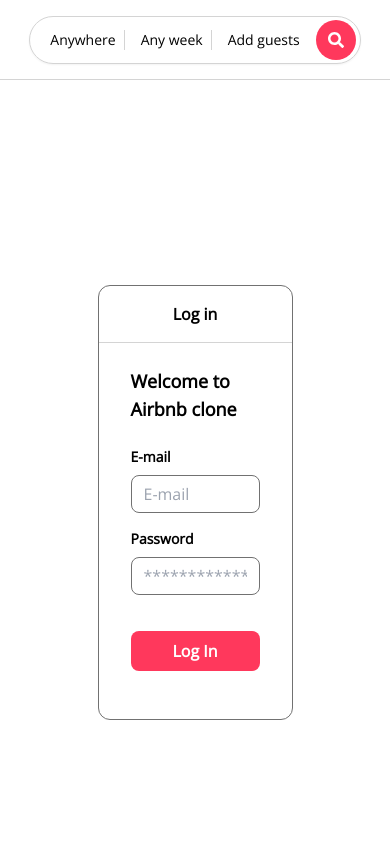
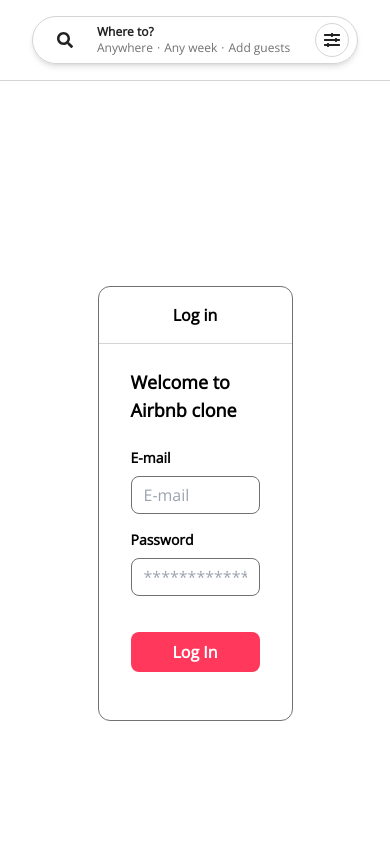
Before and after one commit to AleksGradel/airbnb-clone, a Next.js app: page /login in a window 390 px wide. Shown: the top 844 px of the page. Built offline with nearby package versions, Linux system fonts and the light colour scheme; no server answers.

Commit message:
Adjust header for small devices

```diff
--- a/components/Header/Header.js
+++ b/components/Header/Header.js
@@ -1,16 +1,18 @@
 import Logo from './fragments/Logo'
-import Search from './fragments/Search'
+import SearchDefault from './fragments/SearchDefault'
 import LanguageSelector from './fragments/LanguageSelector'
 import User from './fragments/User'
 import { useEffect, useRef, useState } from 'react'
 import SearchExpanded from './fragments/SearchExpanded'
 import { useRouter } from 'next/router'
+import { useMediaQuery } from 'react-responsive'
+import SearchSmall from './fragments/SearchSmall'
 
 function Header() {
   const [isExpanded, setIsExpanded] = useState(false)
   const router = useRouter()
-
   const headerRef = useRef(null)
+  const isSmallDevice = useMediaQuery({ query: '(max-width: 768px)'})
 
   const handleClickOutsideHeader = (e) => {
     if ((headerRef.current) && !headerRef.current.contains(e.target)) {
@@ -25,11 +27,11 @@
     }
   }, [])
 
+  const DefaultHeader = () => {
     return (
       <div
         ref={headerRef}
-      className={`w-full sticky top-0 inset-x-0 z-10 border-b border-grey-light bg-white
-                ${isExpanded ? 'h-40' : 'h-20' } transition-height duration-100 ease-in`}>
+        className={`${isExpanded ? 'h-40' : 'h-20' } transition-height duration-100 ease-in`}>
         <div className='flex flex-col items-center px-2 sm:px-8'>
           <div className={`w-full h-20 flex flex-auto flex-row items-center
                           ${isExpanded ? 'justify-between' : 'justify-center sm:justify-between'}`}>
@@ -39,7 +41,7 @@
             { router.pathname === '/reservation/[slug]'
               ? null
               : !isExpanded
-              ? <Search expandSearch={() => setIsExpanded(true)}/>
+                ? <SearchDefault expandSearch={() => setIsExpanded(true)}/>
                 : (<div className='flex flex-row justify-center content-center gap-12 text-sm'>
                     <div>
                       <span className='font-bold cursor-pointer underline underline-offset-8'>Stays</span>
@@ -82,4 +84,22 @@
     )
   }
 
+  const SmallHeader = () => {
+    return (
+      <div className='py-4 px-8 flex w-full h-20'>
+        <SearchSmall />
+      </div>
+    )
+  }
+
+  return (
+    <div className='w-full sticky top-0 inset-x-0 z-10 border-b border-grey-light  bg-white'>
+      { isSmallDevice
+        ? <SmallHeader />
+        : <DefaultHeader />
+      }
+    </div>
+  )
+}
+
 export default Header
--- a/components/Header/fragments/Search.js
+++ b/components/Header/fragments/SearchDefault.js
@@ -1,6 +1,6 @@
 import { FaSearch } from 'react-icons/fa'
 
-function Search({ expandSearch }) {
+function SearchDefault({ expandSearch }) {
   return (
     <div
       onClick={expandSearch}
@@ -13,4 +13,4 @@
   )
 }
 
-export default Search
+export default SearchDefault
--- /dev/null
+++ b/components/Header/fragments/SearchSmall.js
@@ -0,0 +1,34 @@
+import { FaSearch, FaSlidersH } from 'react-icons/fa'
+
+const SearchSmall = () => {
+  return (
+    <div
+        className='flex items-center justify-items-stretch w-full rounded-full border border-grey-light
+        pl-6 h-12 pr-2 shadow-md text-grey-dark'>
+      <div>
+        <FaSearch />
+      </div>
+      <div className='ml-6 grow text-xs'>
+        <div className='font-bold'>Where to?</div>
+        <div className='flex gap-1 text-grey'>
+            <span>
+                Anywhere
+            </span>
+            <span>·</span>
+            <span>
+                Any week
+            </span>
+            <span>·</span>
+            <span>
+                Add guests
+            </span>
+        </div>
+      </div>
+      <div className='border border-grey-light rounded-full p-2'>
+        <FaSlidersH />
+      </div>
+    </div>
+  )
+}
+
+export default SearchSmall
--- a/package.json
+++ b/package.json
@@ -29,7 +29,8 @@
     "react-dom": "18.2.0",
     "react-icons": "^4.4.0",
     "react-map-gl": "^7.0.18",
-    "react-redux": "^8.0.2"
+    "react-redux": "^8.0.2",
+    "react-responsive": "^9.0.0-beta.10"
   },
   "devDependencies": {
     "autoprefixer": "^10.4.8",
```
Also changed, not shown: 1 other file (tests, documents, lock files or other folders). Lines whose indentation alone changed are shown as unchanged.
